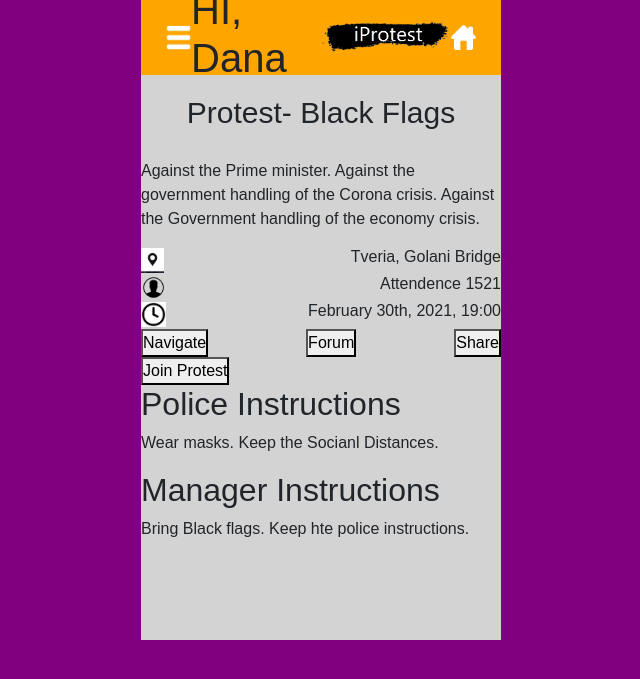
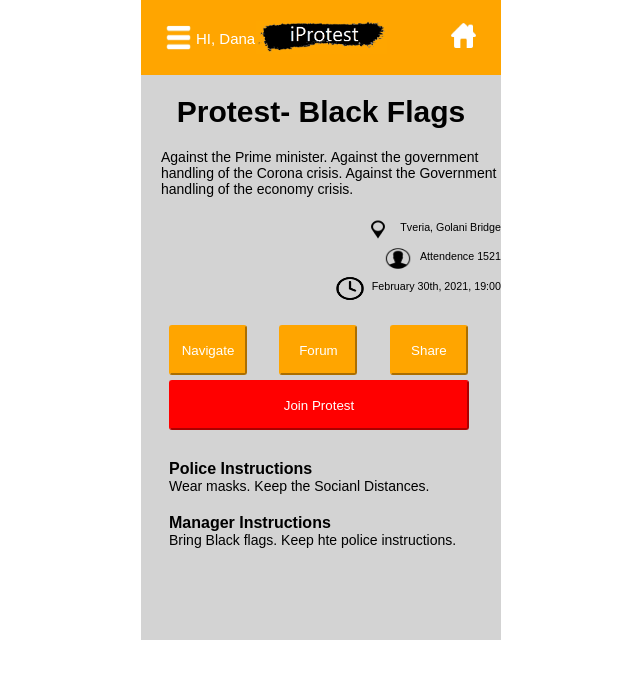
Before and after one commit to noamroy/Shir_Noam_project, a PHP site: page /protest_page.html in a window 1280 px wide. Shown: the top 679 px of the page, without its empty margins (319-959 px from the left). Run offline with PHP 8.4, Linux system fonts and the light colour scheme.

Commit message:
fixed css

```diff
--- a/css/style.css
+++ b/css/style.css
@@ -137,7 +137,72 @@ main>h1{
 }
 
 /*~~~~~~~~~~~ Protest Page ~~~~~~~~~*/
+.btn-info {
+    color: #fff;
+    background-color:orange;
+    border-color: orange;
+    border-radius: 3px;
+}
 
+button{
+    width: 78px;
+    height: 50px;
+    margin-left: 28px;
+}
+
+.details{
+    align-items: center;
+    justify-items: right;
+    margin-bottom: 20px;
+}
+
+.btn-join{
+    background-color: red;
+    border-color: red;
+    color: white;
+    border-radius: 3px;
+    margin-top: 5px;
+}
+
+#joinbtn{
+    width: 300px;
+    height: 50px;
+    margin-bottom: 30px;
+}
+
+p{
+    width: 360px;
+    font-size: 14px;
+    margin-bottom: 20px;
+    margin-left: 20px;
+}
+
+#page3 h2{
+    font-size: 16px;
+    margin-left: 28px;
+}
+
+.Instructions>section>p{
+    margin-left: 28px;
+}
+
+h6{
+    margin-top: 0;
+    margin-bottom: .5rem;
+    font-weight: 500;
+    line-height: 2.0;
+}
+
+
+.details>section>img{
+    margin-top: 0px;
+    left: 80px;
+    background-color:'none';
+}
+
+.details>section{
+    display: flex;
+}
 /*~~~~~~~~~~~ Create Event ~~~~~~~~~*/
 label{
     margin-left: 15px;
@@ -167,7 +232,7 @@ label.form-check-label{
     margin-bottom: 15px;
     background-color: red;
 }
-/*~~~~~~~~~~~ Search Protest ~~~~~~~~~*/
+/*~~~~~~~~~~~ protest Protest ~~~~~~~~~*/
 #page1 main>section{
     width: 360px;
     height: 75px;
@@ -179,7 +244,7 @@ section>img{
     margin-right:  87px;;
     position: relative;
 }
-#page1 main>section>span{
+/*#page1 main>section>span{
     color: black;
     font-family: 'Scada';
     font-weight: bold;
@@ -187,7 +252,7 @@ section>img{
     position: relative;
     margin-left: 100px;
     font-size: 24px;
-}
+}*/
 h3{
     color: white;
     position:absolute;
@@ -232,3 +297,6 @@ tbody{
     color: #000000;
 
 }
+
+
+/*************pt**********************/
--- a/default.html
+++ b/default.html
@@ -12,7 +12,7 @@
     <body class="wrapper_block">
         <header class="flexContainer">
             <img src="images/hum.png" id="hum" alt="hum" title="menu" herf=#>
-            <h1>HI, Dana</h1>
+            <h4>HI, Dana</h4>
             <!-- reading name from user DB-->
             <img src="images/logo.png" id="logo" alt="logo" title="logo" herf=#>
             <a href="homePage.html">
--- a/protest_page.html
+++ b/protest_page.html
@@ -2,17 +2,17 @@
 <html>
     <head>
         <meta charset="UTF-8"> <!--Hebrew-->
-        <link href="https://cdn.jsdelivr.net/npm/bootstrap@5.0.0-beta3/dist/css/bootstrap.min.css" rel="stylesheet" integrity="sha384-eOJMYsd53ii+scO/bJGFsiCZc+5NDVN2yr8+0RDqr0Ql0h+rP48ckxlpbzKgwra6" crossorigin="anonymous">
+        <!--<link href="https://cdn.jsdelivr.net/npm/bootstrap@5.0.0-beta3/dist/css/bootstrap.min.css" rel="stylesheet" integrity="sha384-eOJMYsd53ii+scO/bJGFsiCZc+5NDVN2yr8+0RDqr0Ql0h+rP48ckxlpbzKgwra6" crossorigin="anonymous">-->
         <script src="https://cdn.jsdelivr.net/npm/bootstrap@5.0.0-beta3/dist/js/bootstrap.bundle.min.js" integrity="sha384-JEW9xMcG8R+pH31jmWH6WWP0WintQrMb4s7ZOdauHnUtxwoG2vI5DkLtS3qm9Ekf" crossorigin="anonymous"></script>
         <script src="js/scripts.js"></script>
         <link rel="stylesheet" href="css/style.css"/>
-        <title>createProtest</title>
+        <title>protestPage</title>
     </head>
-    <body class="debugger"> <!--debugger-->
-    <body class="wrapper_block">
+<body id="page3">
+<div class="wrapper">
     <header class="flexContainer">
         <img src="images/hum.png" id="hum" alt="hum" title="menu" herf=#>
-            <h1>HI, Dana</h1>
+        <h4>HI, Dana</h4>
         <!-- reading name from user DB-->
         <img src="images/logo.png" id="logo" alt="logo" title="logo" herf=#>
         <a href="homePage.html">
@@ -26,38 +26,43 @@
                         Against the government handling of the Corona crisis.
                         Against the Government handling of the economy crisis.
                     </p>
-            <div class= "flexContainer">
-                <img src="images/location icon.jpg" class="smallPic" id="" alt="location" title="location">
+
+                <section class="details">
+                    <section>
+                        <img src="images/locaionicon.png" class="smallPic" id="" alt="location" title="location">
                         <h6> Tveria, Golani Bridge</h6>
-            </div>
-            <div class= "flexContainer">
+                    </section>
+                    <section>
                         <img src="images/attendence icon.png" class="smallPic" id="" alt="location" title="location">
                         <h6> Attendence 1521</h6>
-            </div>
-            <div class= "flexContainer">
-                <img src="images/clock icon.png" class="smallPic" id="" alt="location" title="location">
+                    </section>
+                    <section>
+                        <img src="images/clockicon.png" class="smallPic" id="" alt="location" title="location">
                         <h6> February 30th, 2021, 19:00</h6>
-            </div>
-            <div class= "flexContainer">
-                <button> Navigate </button>
-                <button> Forum </button>
-                <button> Share </button>
-            </div>
-            <button> Join Protest </button>
+                    </section>
+                </section>
+                        <button type="button" class="btn btn-info">Navigate</button>
+                        <button type="button" class="btn btn-info"> Forum </button>
+                        <button type="button" class="btn btn-info"> Share </button>
+
+                    <button type="button" class="btn btn-join" id="joinbtn">Join Protest</button>
+                <section class="Instructions">
+                    <section>
                     <h2>Police Instructions</h2>
-            <p>
-                Wear masks.
-                Keep the Socianl Distances.
-            </p>
+                    <p> Wear masks.
+                        Keep the Socianl Distances.</p>
+                    </section>
+                    <section>
                     <h2>Manager Instructions</h2>
                     <p>
                     Bring Black flags.
                     Keep hte police instructions.
                     </p>
+                    </section>
+                </section>
+
             </main>
+        </div>
 </body>
-    </body> <!--debugger-->
-    <footer>
-
-    </footer>
+<footer></footer>
 </html>
```
Also changed, not shown: homePage.html (+6 -5 lines), images/clock icon.png (deleted), images/clockicon.png (added), images/locaionicon.png (added), images/location icon.jpg (deleted). Lines whose indentation alone changed are shown as unchanged.
